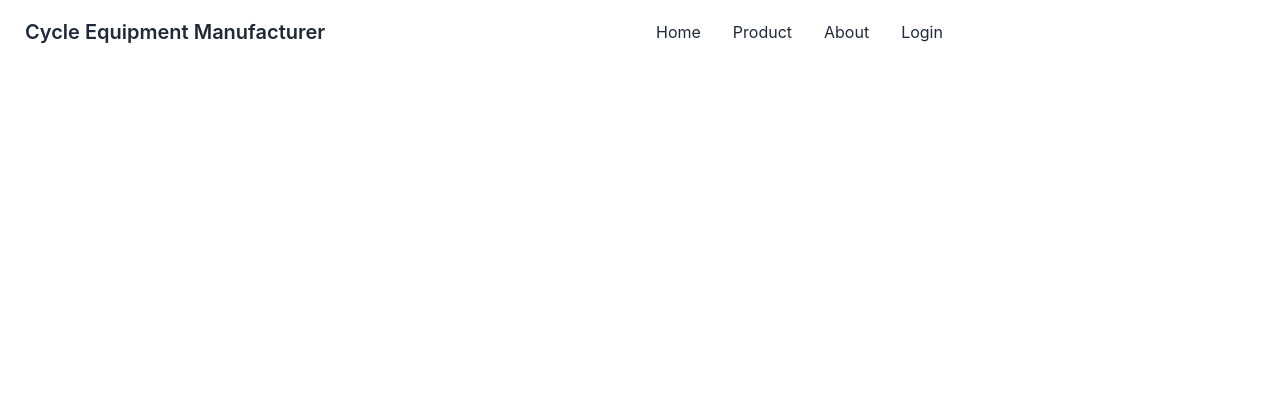
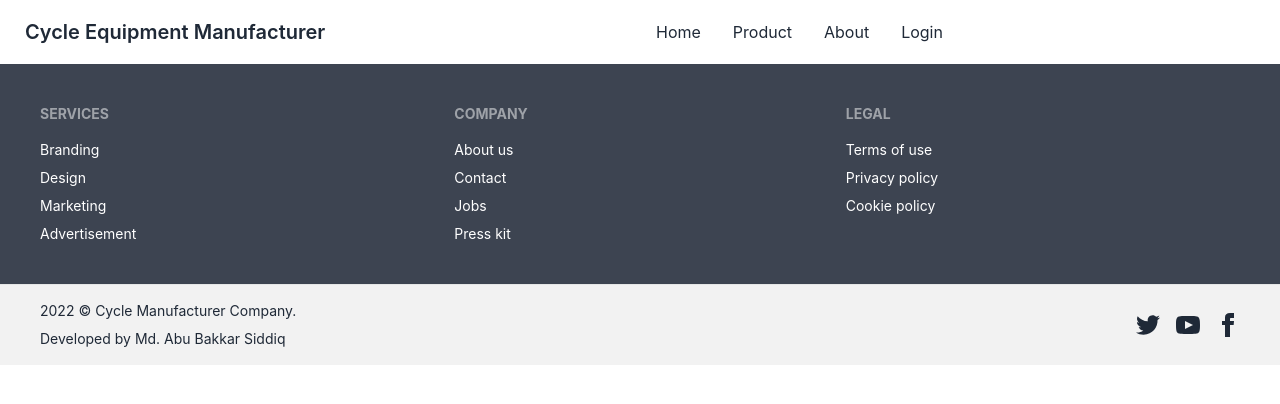
Before and after one commit to ab-siddiq/react-manufacturer-client, a React (Create React App) app: page /register in a window 1280 px wide. Shown: the top 404 px of the page. Built offline with nearby package versions, Linux system fonts and the light colour scheme.

Commit message:
add footer

```diff
--- a/src/App.js
+++ b/src/App.js
@@ -1,15 +1,25 @@
-import { Routes } from 'react-router-dom';
+import { Route, Routes } from 'react-router-dom';
 import './App.css';
+import Footer from './Footer/Footer';
 import Header from './Header/Header';
+import About from './Pages/About/About';
+import Home from './Pages/Home/Home';
+import Login from './Pages/Login/Login';
+import Products from './Pages/Products/Products';
+import Register from './Pages/Register/Register';
 
 function App() {
   return (
     <div className="">
       <Header></Header>
       <Routes>
-
+        <Route path='/' element={<Home></Home>}></Route>
+        <Route path='/products' element={<Products></Products>}></Route>
+        <Route path='/about' element={<About></About>}></Route>
+        <Route path='/login' element={<Login></Login>}></Route>
+        <Route path='/register' element={<Register></Register>}></Route>
       </Routes>
-
+     <Footer></Footer>
     </div>
   );
 }
--- /dev/null
+++ b/src/Footer/Footer.js
@@ -0,0 +1,46 @@
+import React from "react";
+import { Link } from "react-router-dom";
+
+const Footer = () => {
+  return (
+    <>
+      <footer class="footer p-10 bg-neutral text-neutral-content">
+        <div>
+          <span class="footer-title">Services</span>
+          <a class="link link-hover">Branding</a>
+          <a class="link link-hover">Design</a>
+          <a class="link link-hover">Marketing</a>
+          <a class="link link-hover">Advertisement</a>
+        </div>
+        <div>
+          <span class="footer-title">Company</span>
+          <a class="link link-hover">About us</a>
+          <a class="link link-hover">Contact</a>
+          <a class="link link-hover">Jobs</a>
+          <a class="link link-hover">Press kit</a>
+        </div>
+        <div>
+          <span class="footer-title">Legal</span>
+          <a class="link link-hover">Terms of use</a>
+          <a class="link link-hover">Privacy policy</a>
+          <a class="link link-hover">Cookie policy</a>
+        </div>
+      </footer>
+      <footer class="footer px-10 py-4 border-t bg-base-200 text-base-content border-base-300">
+  <div class="items-center grid-flow-row">
+    <p className="">{new Date().getFullYear()} &copy; Cycle Manufacturer Company.</p>
+    <p className="">Developed by <Link to='#'>Md. Abu Bakkar Siddiq</Link></p>
+  </div>
+  <div class="md:place-self-center md:justify-self-end">
+    <div class="grid grid-flow-col gap-4">
+      <Link to='#'><svg xmlns="http://www.w3.org/2000/svg" width="24" height="24" viewBox="0 0 24 24" class="fill-current"><path d="M24 4.557c-.883.392-1.832.656-2.828.775 1.017-.609 1.798-1.574 2.165-2.724-.951.564-2.005.974-3.127 1.195-.897-.957-2.178-1.555-3.594-1.555-3.179 0-5.515 2.966-4.797 6.045-4.091-.205-7.719-2.165-10.148-5.144-1.29 2.213-.669 5.108 1.523 6.574-.806-.026-1.566-.247-2.229-.616-.054 2.281 1.581 4.415 3.949 4.89-.693.188-1.452.232-2.224.084.626 1.956 2.444 3.379 4.6 3.419-2.07 1.623-4.678 2.348-7.29 2.04 2.179 1.397 4.768 2.212 7.548 2.212 9.142 0 14.307-7.721 13.995-14.646.962-.695 1.797-1.562 2.457-2.549z"></path></svg></Link>
+      <Link to='#'><svg xmlns="http://www.w3.org/2000/svg" width="24" height="24" viewBox="0 0 24 24" class="fill-current"><path d="M19.615 3.184c-3.604-.246-11.631-.245-15.23 0-3.897.266-4.356 2.62-4.385 8.816.029 6.185.484 8.549 4.385 8.816 3.6.245 11.626.246 15.23 0 3.897-.266 4.356-2.62 4.385-8.816-.029-6.185-.484-8.549-4.385-8.816zm-10.615 12.816v-8l8 3.993-8 4.007z"></path></svg></Link>
+      <Link to='#'><svg xmlns="http://www.w3.org/2000/svg" width="24" height="24" viewBox="0 0 24 24" class="fill-current"><path d="M9 8h-3v4h3v12h5v-12h3.642l.358-4h-4v-1.667c0-.955.192-1.333 1.115-1.333h2.885v-5h-3.808c-3.596 0-5.192 1.583-5.192 4.615v3.385z"></path></svg></Link>
+    </div>
+  </div>
+</footer>
+    </>
+  );
+};
+
+export default Footer;
--- a/src/Header/Header.js
+++ b/src/Header/Header.js
@@ -4,9 +4,9 @@
 const Header = () => {
     const menuItem = <>
         <li><Link to='/'>Home</Link></li>
-        <li><Link to='/'>Product</Link></li>
-        <li><Link to='/'>About</Link></li>
-        <li><Link to='/'>Login</Link></li>
+        <li><Link to='/products'>Product</Link></li>
+        <li><Link to='/about'>About</Link></li>
+        <li><Link to='/login'>Login</Link></li>
     </>
   return (
     <div class="navbar bg-base-100">
--- /dev/null
+++ b/src/Pages/About/About.js
@@ -0,0 +1,11 @@
+import React from 'react';
+
+const About = () => {
+    return (
+        <div>
+
+        </div>
+    );
+};
+
+export default About;
--- /dev/null
+++ b/src/Pages/Home/Home.js
@@ -0,0 +1,11 @@
+import React from 'react';
+
+const Home = () => {
+    return (
+        <div>
+
+        </div>
+    );
+};
+
+export default Home;
--- /dev/null
+++ b/src/Pages/Login/Login.js
@@ -0,0 +1,11 @@
+import React from 'react';
+
+const Login = () => {
+    return (
+        <div>
+
+        </div>
+    );
+};
+
+export default Login;
--- /dev/null
+++ b/src/Pages/Products/Products.js
@@ -0,0 +1,11 @@
+import React from 'react';
+
+const Products = () => {
+    return (
+        <div>
+
+        </div>
+    );
+};
+
+export default Products;
--- /dev/null
+++ b/src/Pages/Register/Register.js
@@ -0,0 +1,11 @@
+import React from 'react';
+
+const Register = () => {
+    return (
+        <div>
+
+        </div>
+    );
+};
+
+export default Register;
```
